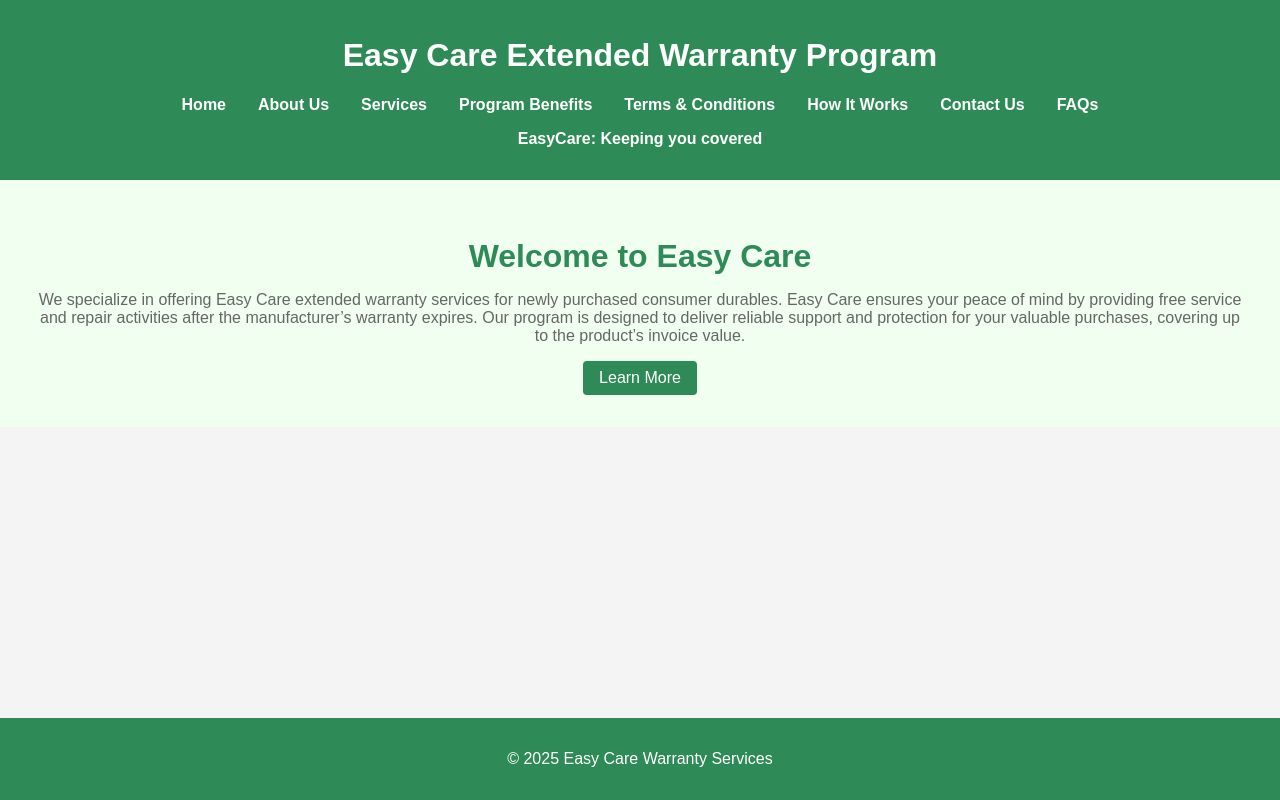
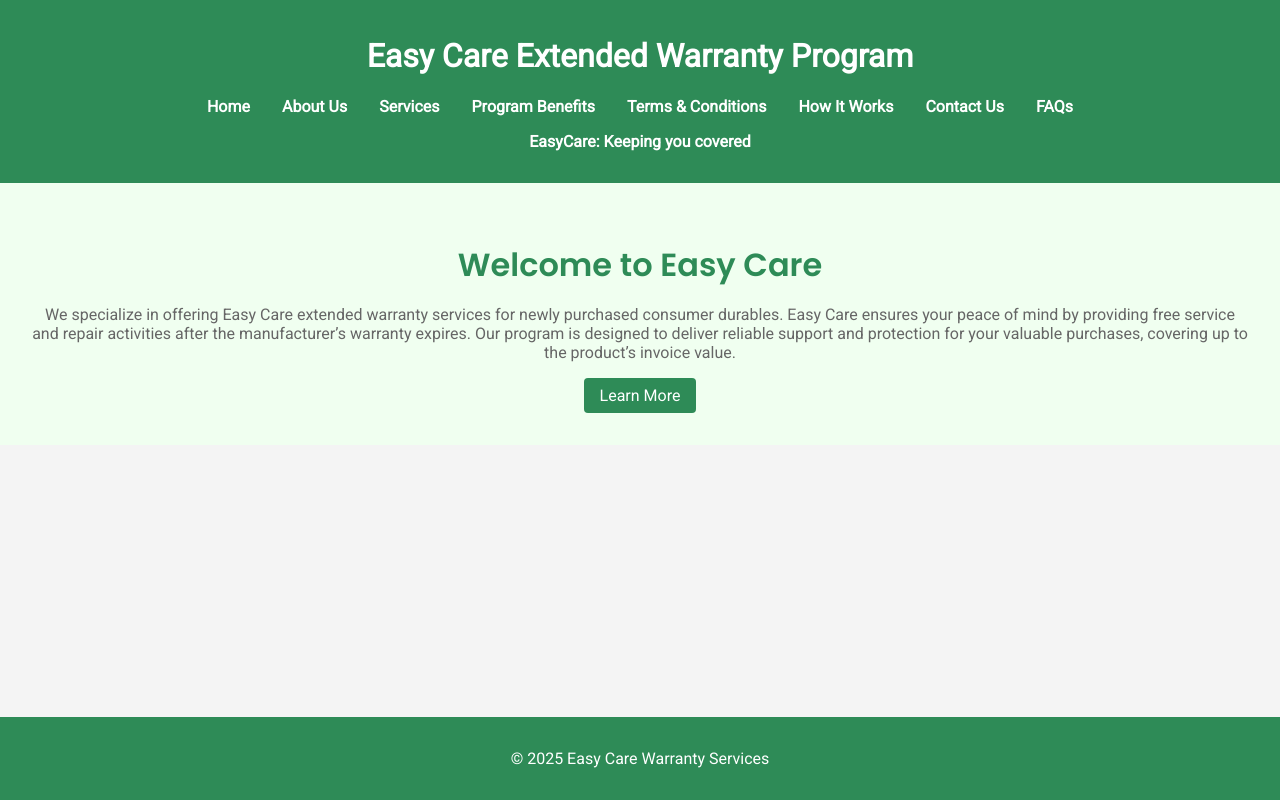
Before and after one commit to hemanth5292/Easy-care, a plain HTML site: page index.html in a window 1280 px wide. Drawn offline with Linux system fonts and the light colour scheme.

Commit message:
Update index.html

```diff
--- a/index.html
+++ b/index.html
@@ -3,10 +3,11 @@
 <head>
     <meta charset="UTF-8">
     <meta name="viewport" content="width=device-width, initial-scale=1.0">
-    <title>Easy Care Extended Warranty</title>
+    <title>Easy Care Extended Warranty Program</title>
+    <link href="https://fonts.googleapis.com/css2?family=Poppins:wght@600&family=Roboto&display=swap" rel="stylesheet">
     <style>
         body {
-            font-family: Arial, sans-serif;
+            font-family: 'Roboto', sans-serif;
             margin: 0;
             padding: 0;
             background-color: #f4f4f4;
@@ -54,6 +55,7 @@
         }
 
         section h2 {
+            font-family: 'Poppins', sans-serif;
             color: #2e8b57;
             font-size: 2rem;
             margin-bottom: 1rem;
```
